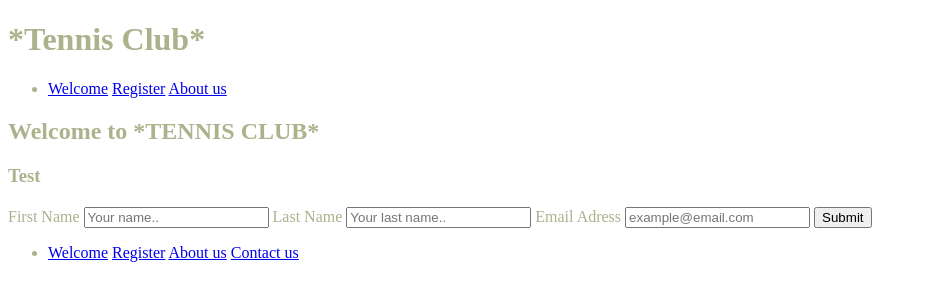
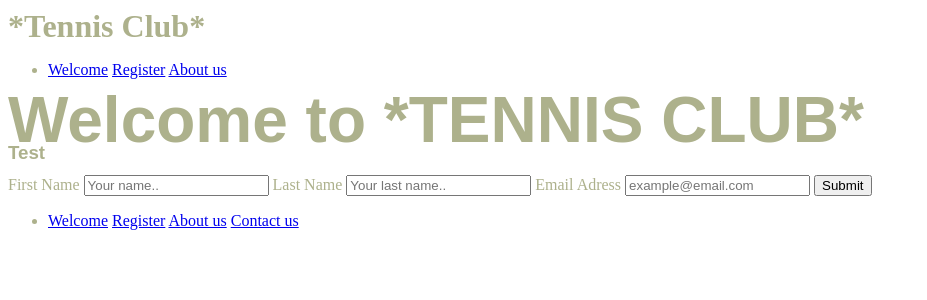
Before and after one commit to crotchetycrow/exceedra-FE-tech-test, a website: page src/index.html in a window 1280 px wide. Shown: the whole page, without its empty margins (0-927 px from the left). Drawn offline with Linux system fonts and the light colour scheme.

Commit message:
Typography basic styling

```diff
--- a/src/style.css
+++ b/src/style.css
@@ -3,6 +3,7 @@
   --clr-primary: #8caa44;
   --clr-accent: #926d46;
 
+  --ff-title: "Crimson Text", sans-serif;
   --ff-serif: "Crimson Text", serif;
 }
 
@@ -17,3 +18,26 @@ html {
   font-family: var(--ff-serif);
   color: var(--clr-text);
 }
+
+/* TYPOGRAPHY */
+
+h1,
+h2,
+h3,
+p {
+  margin: 0;
+}
+
+h2,
+h3 {
+  font-family: var(--ff-title);
+  line-height: 0.8;
+}
+
+h2 {
+  font-size: 4rem;
+}
+
+p {
+  margin-bottom: 0.85em;
+}
```
